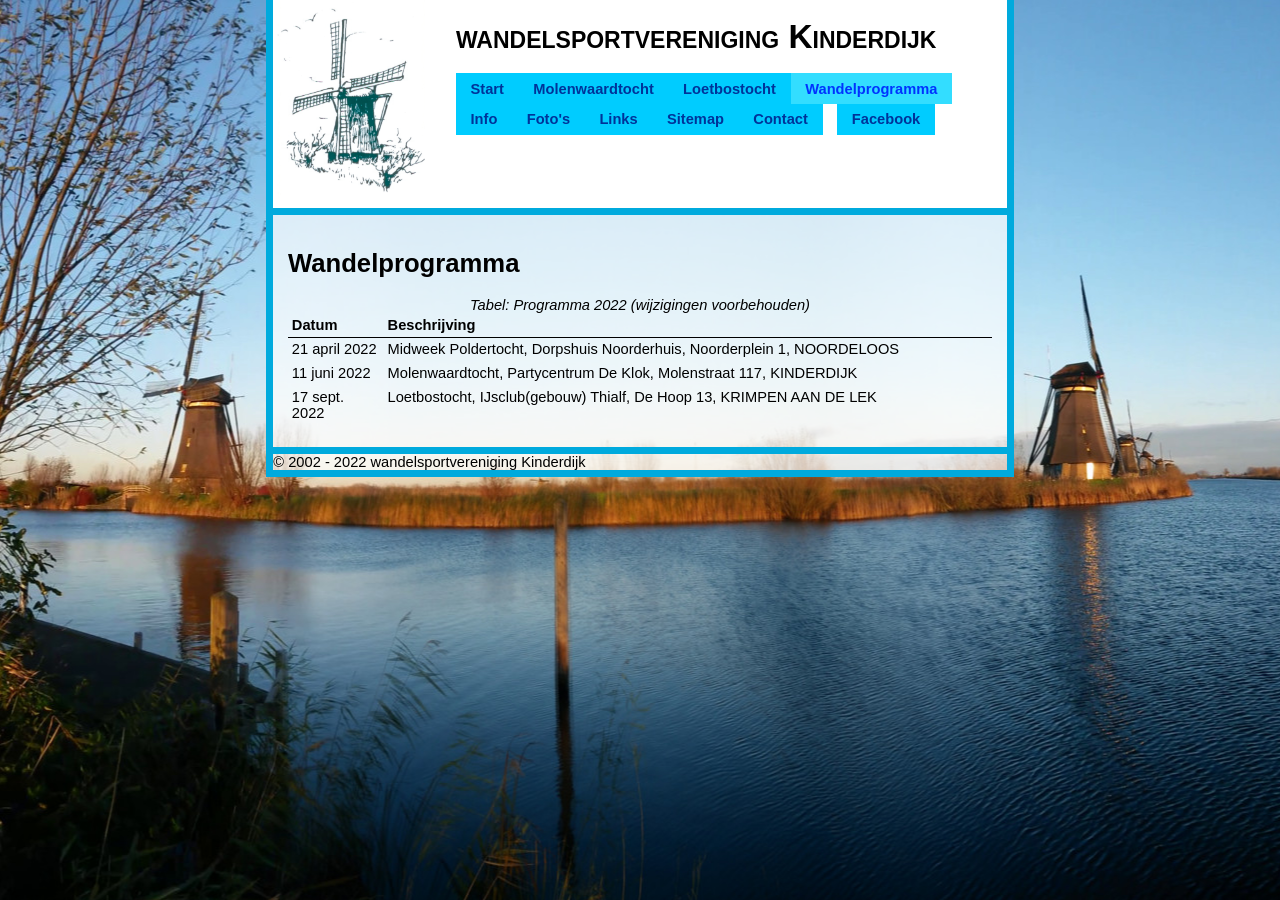
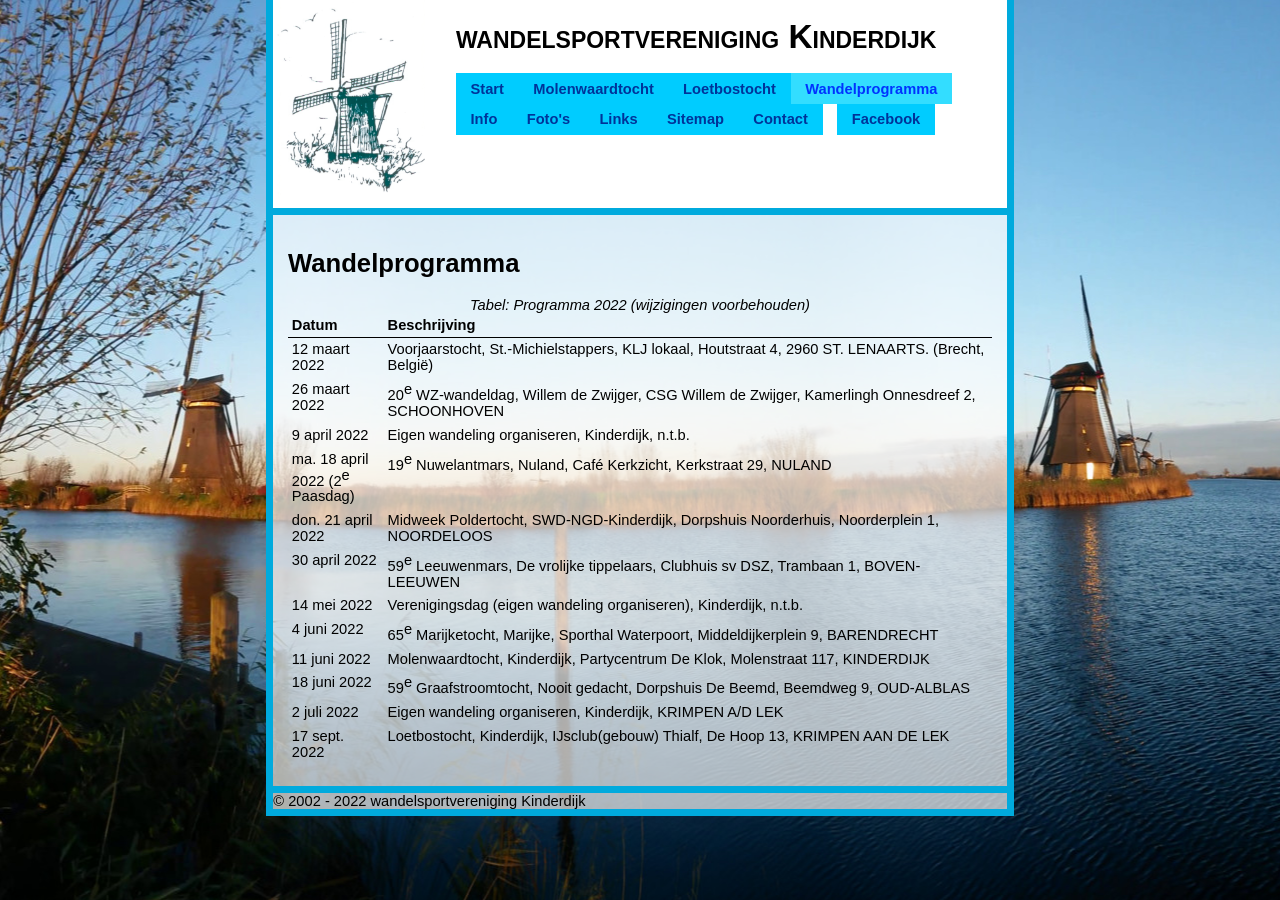
Before and after one commit to jvisser84/www.wsvkinderdijk.nl, a Jekyll site: the page built from docs/wandelprogramma.html, in a window 1280 px wide. Built offline with Jekyll 4.4.1, drawn with Linux system fonts in a browser that asks for light colours.

Commit message:
Nieuw wandelprogramma 2022.

```diff
--- a/docs/_data/wandelprogramma.yml
+++ b/docs/_data/wandelprogramma.yml
@@ -1,9 +1,36 @@
-- name: Midweek Poldertocht
-  date: 21 april 2022
+- name: Voorjaarstocht, St.-Michielstappers
+  date: 12 maart 2022
+  location: KLJ lokaal, Houtstraat 4, 2960 ST. LENAARTS. (Brecht, Belgi&euml;)
+- name: 20<sup>e</sup> WZ-wandeldag, Willem de Zwijger
+  date: 26 maart 2022
+  location: CSG Willem de Zwijger, Kamerlingh Onnesdreef 2, SCHOONHOVEN
+- name: Eigen wandeling organiseren, Kinderdijk
+  date: 9 april 2022
+  location: n.t.b.
+- name: 19<sup>e</sup> Nuwelantmars, Nuland
+  date: ma. 18 april 2022 (2<sup>e</sup> Paasdag)
+  location: Caf&eacute; Kerkzicht, Kerkstraat 29, NULAND
+- name: Midweek Poldertocht, SWD-NGD-Kinderdijk
+  date: don. 21 april 2022
   location: Dorpshuis Noorderhuis, Noorderplein 1, NOORDELOOS
-- name: Molenwaardtocht
+- name: 59<sup>e</sup> Leeuwenmars, De vrolijke tippelaars
+  date: 30 april 2022
+  location: Clubhuis sv DSZ, Trambaan 1, BOVEN-LEEUWEN
+- name: Verenigingsdag (eigen wandeling organiseren), Kinderdijk
+  date: 14 mei 2022
+  location: n.t.b.
+- name: 65<sup>e</sup> Marijketocht, Marijke
+  date: 4 juni 2022
+  location: Sporthal Waterpoort, Middeldijkerplein 9, BARENDRECHT
+- name: Molenwaardtocht, Kinderdijk
   date: 11 juni 2022
   location: Partycentrum De Klok, Molenstraat 117, KINDERDIJK
-- name: Loetbostocht
+- name: 59<sup>e</sup> Graafstroomtocht, Nooit gedacht
+  date: 18 juni 2022
+  location: Dorpshuis De Beemd, Beemdweg 9, OUD-ALBLAS
+- name: Eigen wandeling organiseren, Kinderdijk
+  date: 2 juli 2022
+  location: KRIMPEN A/D LEK
+- name: Loetbostocht, Kinderdijk
   date: 17 sept. 2022
   location: IJsclub(gebouw) Thialf, De Hoop 13, KRIMPEN AAN DE LEK
```
